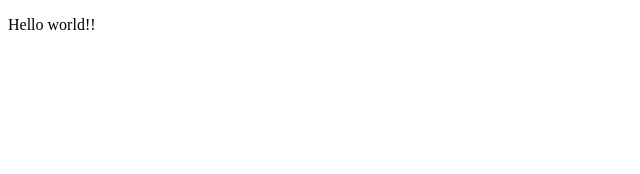
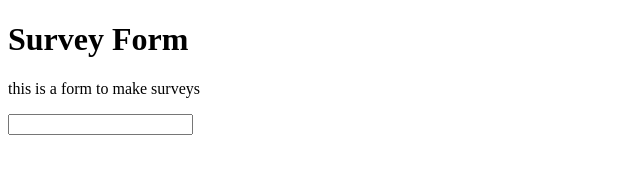
Before and after one commit to Moises-Leon/EnmanuelAndMoisesProject, a plain HTML site: page index.html in a window 1280 px wide. Shown: the whole page, without its empty margins (0-640 px from the left). Drawn offline with Linux system fonts and the light colour scheme.

Commit message:
Update index.html
adding the steps 1-4

```diff
--- a/index.html
+++ b/index.html
@@ -2,25 +2,17 @@
 <html lang="en">
   <head>
     <meta charset="UTF-8">
-    <title>Fork Me! FCC: Test Suite Template</title>
+    <title></title>
     <link rel="stylesheet" href="css/style.css">
   </head>
 
   <body>
     <script src="https://cdn.freecodecamp.org/testable-projects-fcc/v1/bundle.js"></script>
-    <p>Hello world!!</p>
-    <!--
-
-    Hello Camper!
-
-    For now, the test suite only works in Chrome!
-    Please read the README below in the JS Editor before beginning.
-    Feel free to delete this message once you have read it.
-    Good luck and Happy Coding!
-
-    - The freeCodeCamp Team
-
-    -->
+   <h1 id="title">Survey Form</h1>
+   <p id="description">this is a form to make surveys</p>
+   <form action="" id="survey-form">
+     <input type="text" id="name">
+   </form>
     <script  src="js/index.js"></script>
   </body>
 </html>
```
